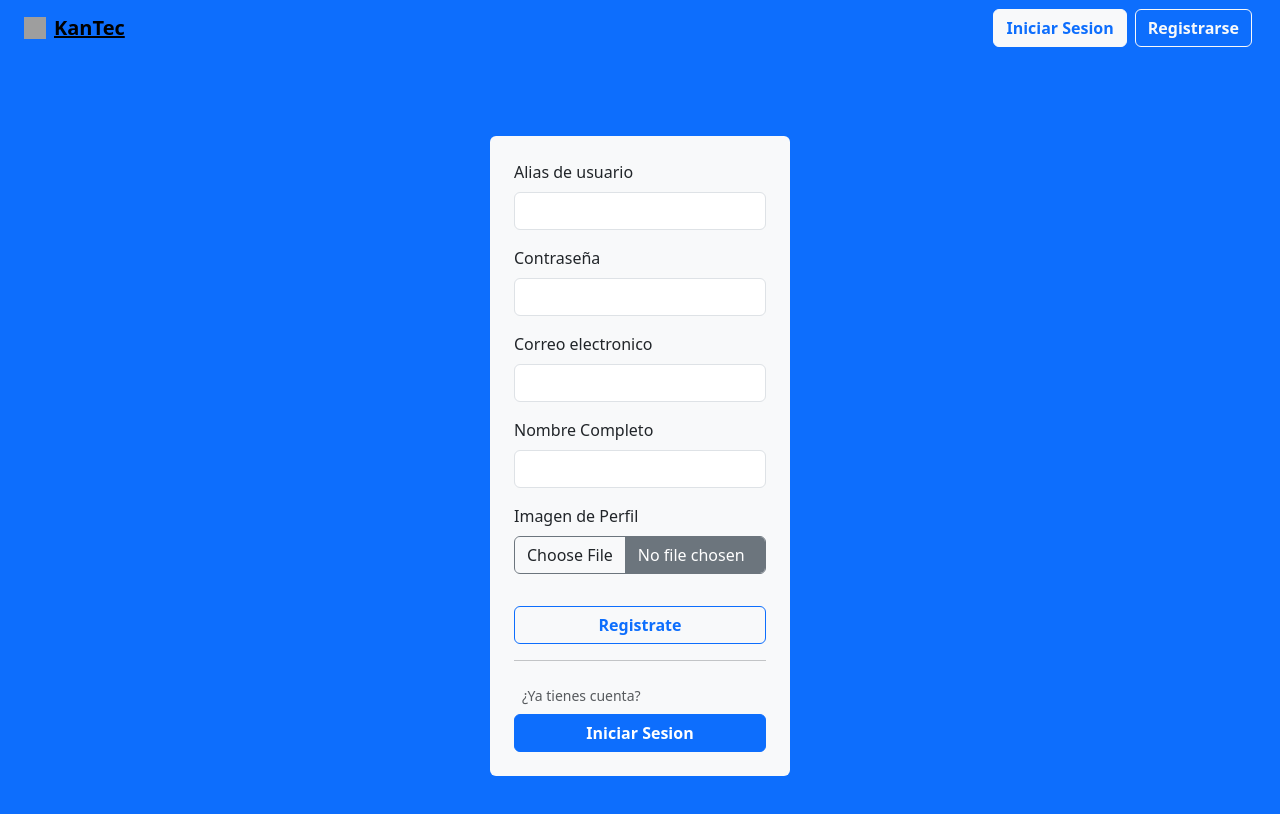
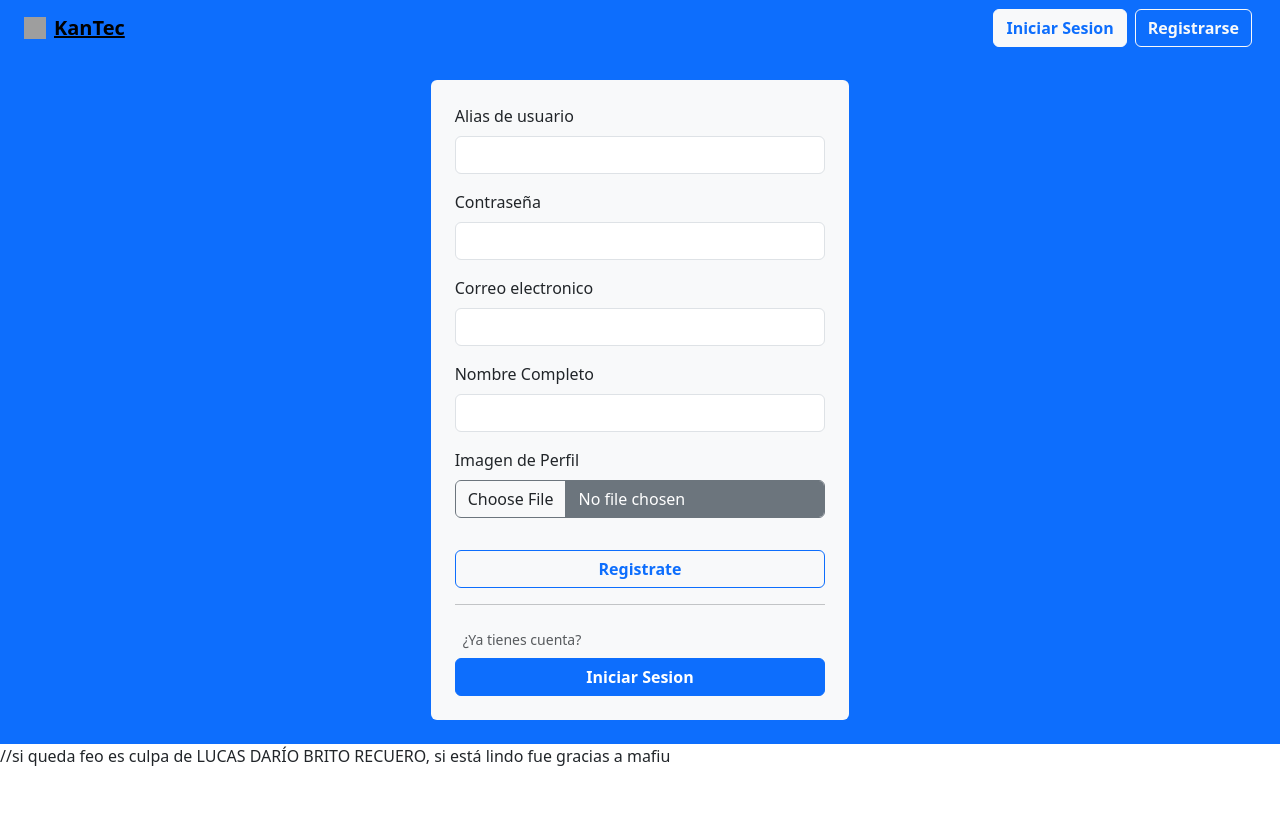
Before and after one commit to AlanMachado-dev/KanTec, an Angular app: page /registro in a window 1280 px wide. Shown: the top 814 px of the page. Built offline with nearby package versions, Linux system fonts and the light colour scheme; grey boxes are pictures that could not be loaded.

Commit message:
registro usuario mas lindo

```diff
--- a/src/app/componentes/registro/registro.html
+++ b/src/app/componentes/registro/registro.html
@@ -1,5 +1,6 @@
-<div class="bg-primary min-vh-100 d-flex justify-content-center align-items-center p-4">
-    <div class="w-100 bg-light rounded p-4 " style="max-width: 300px; min-width: 300px;">
+<div class="row bg-primary d-flex justify-content-center align-items-center p-4">
+    <div class="col-4"></div>
+    <div class="col-4 bg-light rounded p-4">
         <form>
             <div class="mb-3">
                 <label for="exampleInputEmail1" class="form-label">Alias de usuario</label>
@@ -29,4 +30,7 @@
             <a routerLink="/ingreso" class="btn btn-primary  w-100 h-25 fw-bold">Iniciar Sesion</a>
         </form>
     </div>
+    <div class="col-4"></div>
 </div>
+
+//si queda feo es culpa de LUCAS DARÍO BRITO RECUERO, si está lindo fue gracias a mafiu
```
